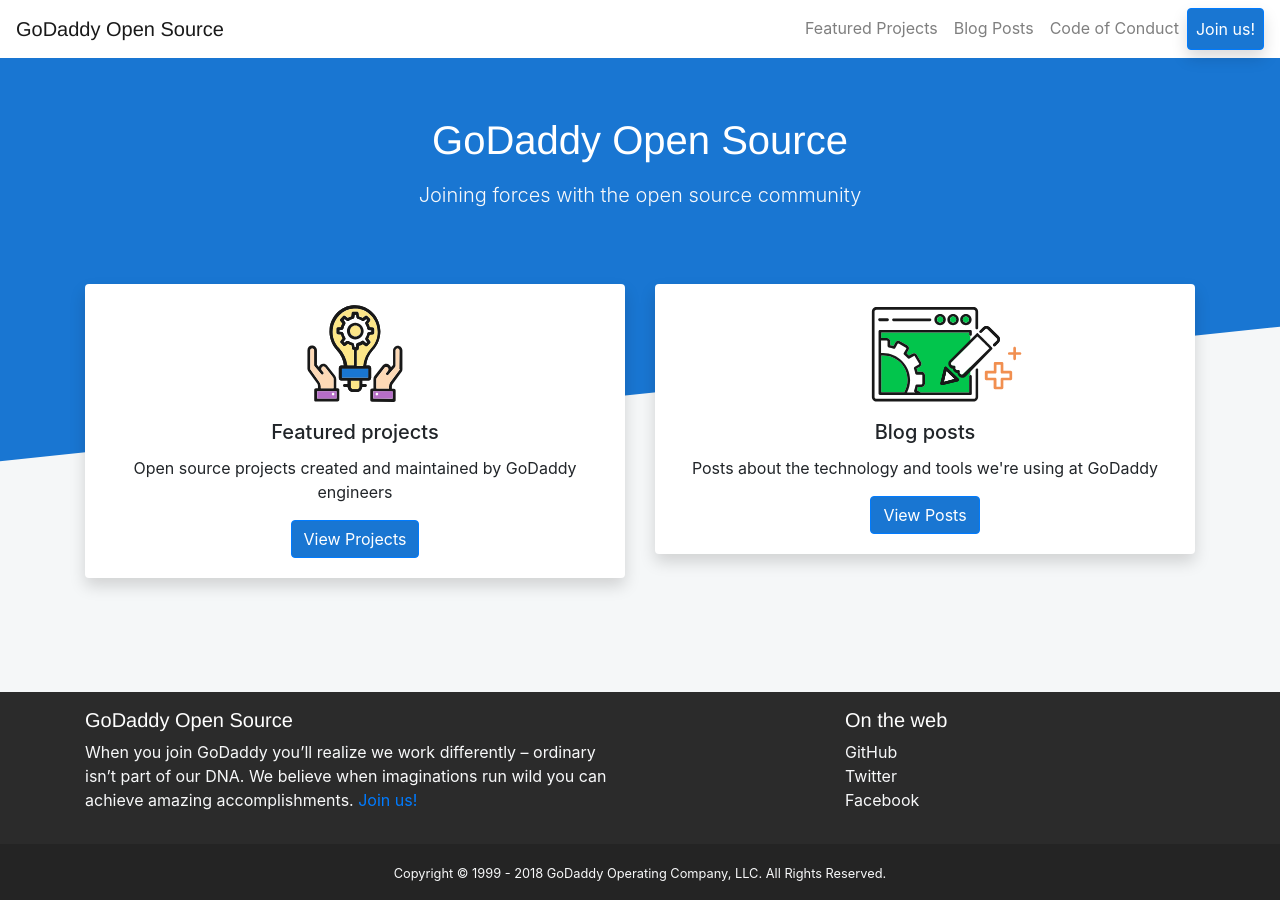
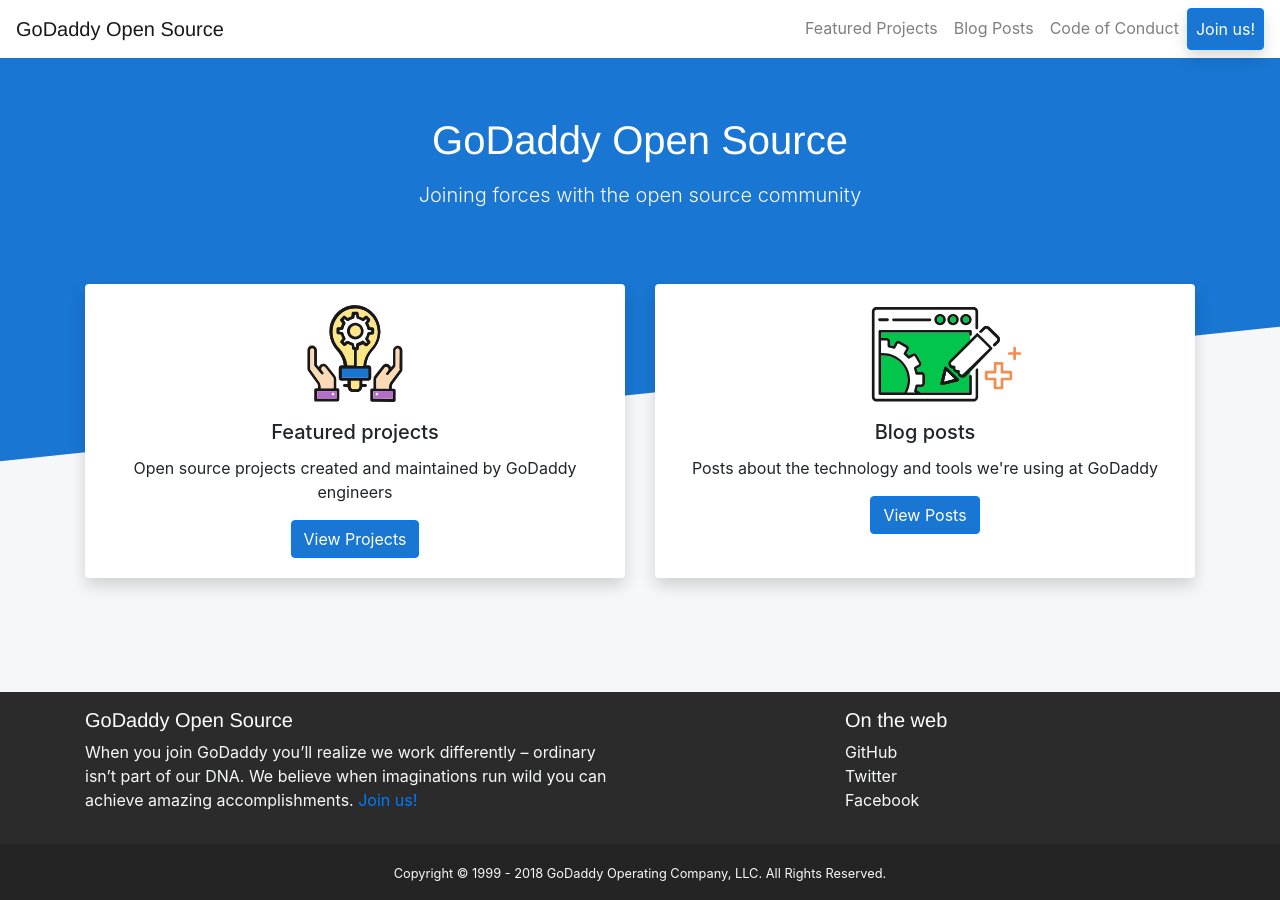
Before and after one commit to godaddy/godaddy.github.io, a Jekyll site: the page built from index.html, in a window 1280 px wide. Built offline with Jekyll 4.4.1, drawn with Linux system fonts in a browser that asks for light colours; nearby versions of some CDN libraries; some web fonts are replaced.

Commit message:
fix(page/home): add a min-height to the action cards (#38)

```diff
--- a/_stylesheets/appstyles.scss
+++ b/_stylesheets/appstyles.scss
@@ -21,6 +21,7 @@
 
 /* Components */
 @import 'components/button';
+@import 'components/card';
 @import 'components/masthead';
 @import 'components/project-card';
 
--- /dev/null
+++ b/_stylesheets/components/_card.scss
@@ -0,0 +1,3 @@
+.action-cards .card {
+  min-height: 294px;
+}
--- a/index.html
+++ b/index.html
@@ -5,7 +5,7 @@
 hide: true
 ---
 
-<div class="row">
+<div class="action-cards row">
   <div class="col-sm-6">
     <div class="card shadow border-0 mb-3 text-center">
       <div class="card-body">
```
